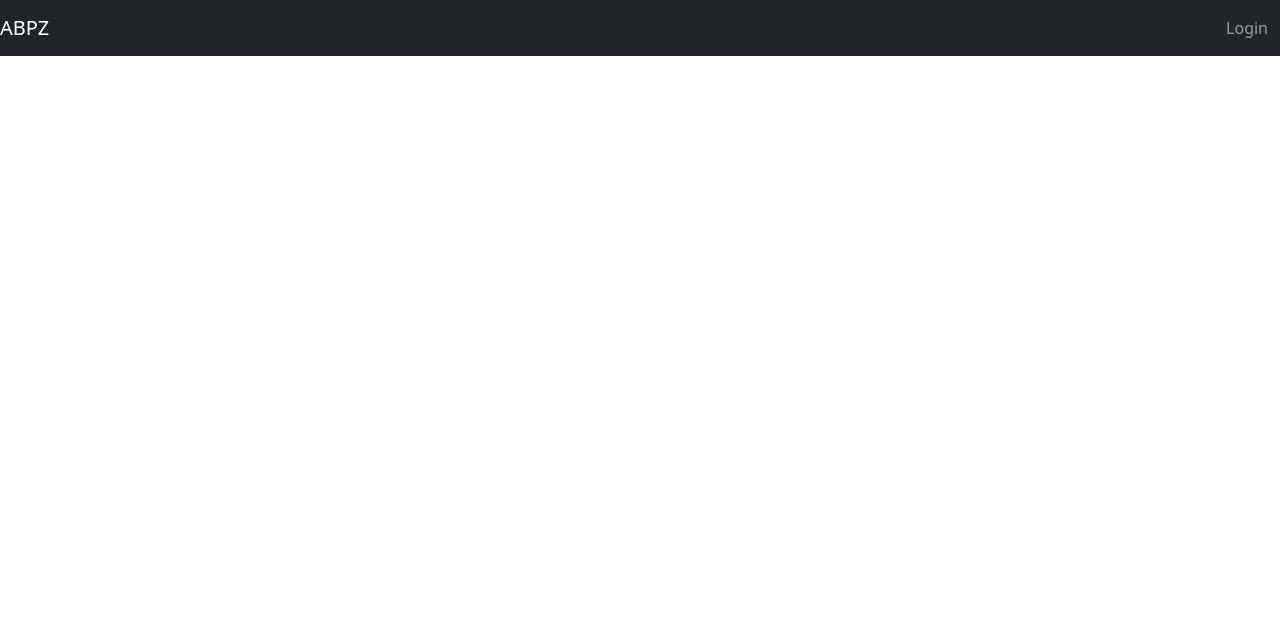
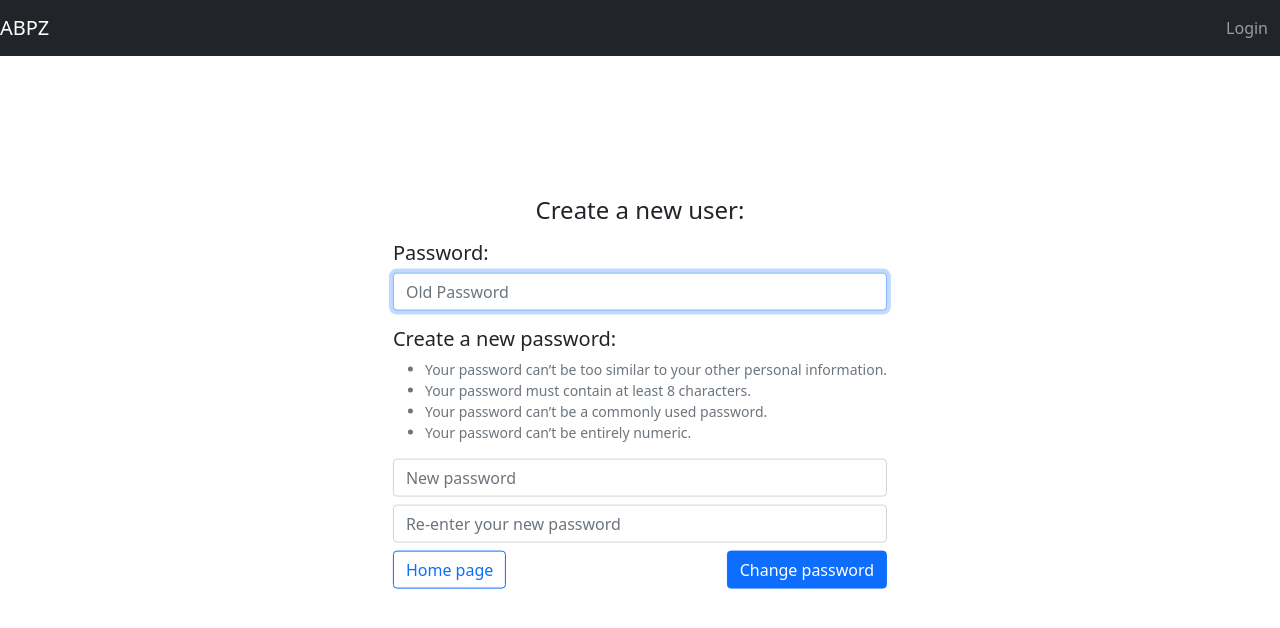
Before and after one commit to Gr0ki/-, a Django app: page /account/change_password/ in a window 1280 px wide. Shown: the top 628 px of the page. Run offline with Django 4.2, Linux system fonts and the light colour scheme; some libraries are stand-ins or nearby versions.

Commit message:
Update 'views.py', 'forms.py' and 'change_password.html' for Change Password page. Update views.pt for logout page.

```diff
--- a/src/accounts/forms.py
+++ b/src/accounts/forms.py
@@ -1,4 +1,4 @@
-from django.contrib.auth.forms import UserCreationForm, AuthenticationForm
+from django.contrib.auth.forms import UserCreationForm, AuthenticationForm, PasswordChangeForm
 from django.contrib.auth.models import User
 
 
@@ -14,3 +14,7 @@ class CreateUserForm(UserCreationForm):
 
 class AuthUserForm(AuthenticationForm):
     pass
+
+
+class ChangePasswordForm(PasswordChangeForm):
+    pass
--- a/src/accounts/templates/registration/change_password.html
+++ b/src/accounts/templates/registration/change_password.html
@@ -8,6 +8,74 @@
 
 {% block content %}
 
+<div class='position-absolute top-50 start-50 translate-middle'>
+    <h4 class="text-center">Create a new user:</h4>
+    <p></p>
+    <form method="POST" action="" novalidate>
+        {% csrf_token %}
+
+        <div>
+            <h5>Password:</h5>
+        </div>
+        {% if form.is_bound %}
+            {% if form.old_password.errors %}
+                {% render_field form.old_password class="form-control is-invalid mb-3" placeholder="Old Password" %}
+                {% for error in form.old_password.errors %}
+                    <div class="invalid-feedback">
+                        {{ error }}
+                    </div>
+                {% endfor %}
+            {% else %}
+                {% render_field form.old_password class="form-control is-valid mb-3" placeholder="Old Password" %}
+            {% endif %}
+        {% else %}
+            {% render_field form.old_password class="form-control mb-3" placeholder="Old Password" %}
+        {% endif %}
+
+        <div>
+            <h5>Create a new password:</h5>
+            {% if form.new_password1.help_text %}
+                <small class="form-text text-muted">{{ form.new_password1.help_text }}</small>
+            {% endif %}
+        </div>
+
+        {% if form.is_bound %}
+            {% if form.new_password1.errors %}
+                {% render_field form.new_password1 class="form-control is-invalid mb-2" placeholder="New password" %}
+                {% for error in form.new_password1.errors %}
+                    <div class=" invalid-feedback">
+                        <p>{{ error }}</p>
+                    </div>
+                {% endfor %}
+            {% else %}
+                {% render_field form.new_password1 class="form-control is-valid mb-2" placeholder="New password" %}
+            {% endif %}
+        {% else %}
+            {% render_field form.new_password1 class="form-control mb-2" placeholder="New password" %}
+        {% endif %}
 
 
+        {% if form.is_bound %}
+            {% if form.new_password2.errors %}
+                {% render_field form.new_password2 class="form-control is-invalid mb-2" placeholder="Re-enter your new password" %}
+                {% for error in form.new_password2.errors %}
+                    <div class=" invalid-feedback">
+                        <p>{{ error }}</p>
+                    </div>
+                {% endfor %}
+            {% else %}
+                {% render_field form.new_password2 class="form-control is-valid mb-2" placeholder="Re-enter your new password" %}
+            {% endif %}
+        {% else %}
+            {% render_field form.new_password2 class="form-control mb-2" placeholder="Re-enter your new password" %}
+        {% endif %}
+
+
+        <div class='d-flex justify-content-between'>
+            <a href="{% url 'welcome' %}" class="btn btn-outline-primary">Home page</a>
+            <button type="submit" class="btn btn-primary">Change password</button>
+        </div>
+    </form>
+</div>
+
 {% endblock content %}
--- a/src/accounts/views.py
+++ b/src/accounts/views.py
@@ -1,10 +1,10 @@
 from django.shortcuts import render, redirect
 from django.views.generic import TemplateView
 from django.contrib.auth.mixins import LoginRequiredMixin, PermissionRequiredMixin
-from django.contrib.auth import authenticate, login, logout
+from django.contrib.auth import authenticate, login, logout, update_session_auth_hash
 from django.contrib import messages
 
-from .forms import CreateUserForm, AuthUserForm
+from .forms import *
 
 
 class AccountView(LoginRequiredMixin, TemplateView):
@@ -63,10 +63,19 @@ def login_request(request):
 
 
 def logout_request(request):
-    context = {}
-    return render(request, 'registration/logout.html', context)
+    logout(request)
+    return redirect("welcome")
 
 
 def change_password_request(request):
-    context = {}
+    if request.method == 'POST':
+        form = ChangePasswordForm(request.user, request.POST)
+        if form.is_valid():
+            user = form.save()
+            update_session_auth_hash(request, user)
+            messages.success(request, 'Your password was successfully updated!')
+            return redirect('account')
+    else:
+        form = ChangePasswordForm(request.user)
+    context = {'form': form}
     return render(request, 'registration/change_password.html', context)
```
